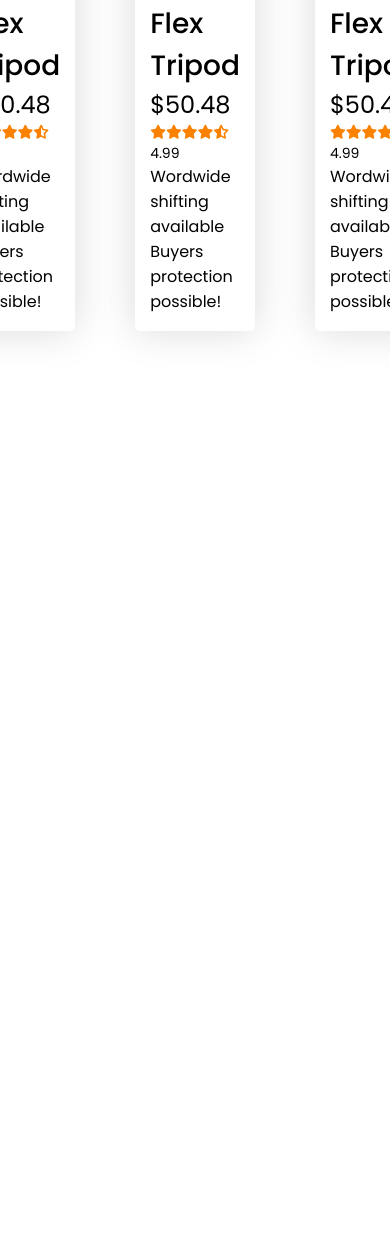
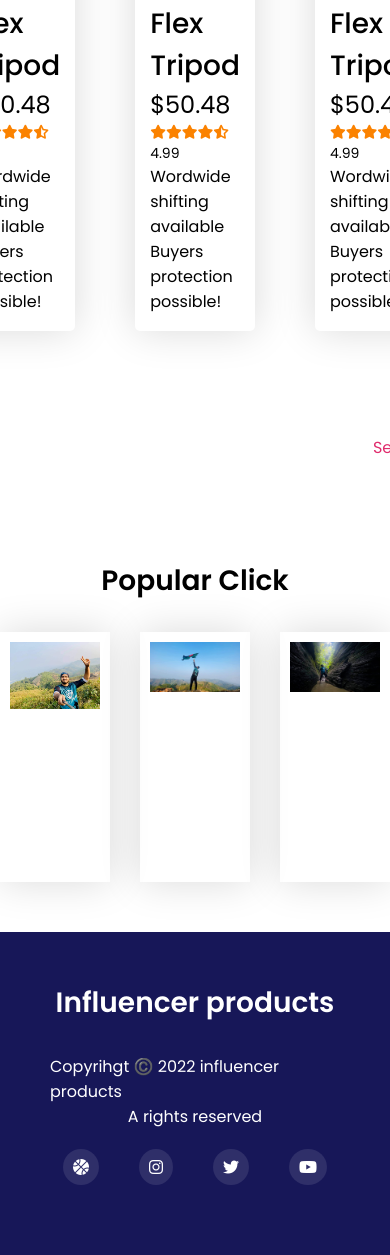
Before and after one commit to arfat-beep/-influencer-gear, a plain HTML site: page index.html in a window 390 px wide. Shown: the part 2247-3502 px from the top of the page. Before the commit the page ends 2682 px from the top, so only its background shows below. Drawn offline with Linux system fonts and the light colour scheme.

Commit message:
full website complete accept responsive

```diff
--- a/index.html
+++ b/index.html
@@ -282,8 +282,56 @@
             </div>
           </div>
         </div>
+        <div class="see-more">
+          <a href="arfat.xyz">See More <i class="fas fa-arrow-right"></i></a>
+        </div>
       </div>
     </section>
     <!-- Collection section End -->
+    <section>
+      <div class="container">
+        <h2>Popular Click</h2>
+        <div class="photos">
+          <div class="photo-details">
+            <div class="photo">
+              <img src="./images/arfat-xyz-arfatur-rahman (1).png" alt="" />
+            </div>
+            <div class="photo-info">
+              <h3>A photo of lift</h3>
+              <p>This photo contains so many memory in my life</p>
+            </div>
+          </div>
+          <div class="photo-details">
+            <div class="photo">
+              <img src="./images/arfat-xyz-arfatur-rahman (2).png" alt="" />
+            </div>
+            <div class="photo-info">
+              <h3>A photo of lift</h3>
+              <p>This photo contains so many memory in my life</p>
+            </div>
+          </div>
+          <div class="photo-details">
+            <div class="photo">
+              <img src="./images/arfat-xyz-arfatur-rahman (3).png" alt="" />
+            </div>
+            <div class="photo-info">
+              <h3>A photo of lift</h3>
+              <p>This photo contains so many memory in my life</p>
+            </div>
+          </div>
+        </div>
+      </div>
+    </section>
+    <footer>
+      <h2>Influencer products</h2>
+      <p>Copyrihgt ©️ 2022 influencer products</p>
+      <p>A rights reserved</p>
+      <div class="footer-icon">
+        <div class="icon"><i class="fas fa-basketball-ball"></i></div>
+        <div class="icon"><i class="fab fa-instagram"></i></div>
+        <div class="icon"><i class="fab fa-twitter"></i></div>
+        <div class="icon"><i class="fab fa-youtube"></i></div>
+      </div>
+    </footer>
   </body>
 </html>
--- a/styles/style.css
+++ b/styles/style.css
@@ -110,4 +110,62 @@ nav > ul li {
 .ratings .fas {
   color: #fb8200;
 }
+.see-more a {
+  color: #e02c6d;
+  float: right;
+}
 /* Collection End=========================== */
+/* Popular Click Start========================= */
+.photos {
+  display: grid;
+  grid-template-columns: repeat(3, 1fr);
+  gap: 30px;
+}
+.photo-details {
+  box-shadow: 0 0 40px rgba(0, 0, 0, 0.15);
+  padding: 10px;
+  width: 100%;
+  height: 250px;
+  overflow: hidden;
+  position: relative;
+}
+.photo-details .photo img {
+  width: 100%;
+}
+.photo-info {
+  position: absolute;
+  top: 100%;
+  height: 250px;
+  background-color: rgba(0, 0, 0, 0.15);
+  color: #fff;
+  transition: all 0.6s ease-in-out;
+  padding: 30px;
+  padding-top: 100px;
+}
+.photo-details:hover .photo-info {
+  top: 0%;
+  left: -10px;
+}
+/* Popular Click End========================= */
+/* Footer Start========================= */
+footer {
+  display: flex;
+  justify-content: center;
+  align-items: center;
+  flex-direction: column;
+  padding: 50px;
+  margin-top: 50px;
+  background-color: rgb(23, 23, 88);
+  color: #fff;
+}
+.footer-icon {
+  display: flex;
+  justify-content: center;
+}
+.footer-icon .icon i {
+  border-radius: 50%;
+  padding: 10px;
+  margin: 20px;
+  background-color: rgba(255, 255, 255, 0.1);
+}
+/* Footer End========================= */
```
Also changed, not shown: images/arfat-xyz-arfatur-rahman (1).png (added), images/arfat-xyz-arfatur-rahman (2).png (added), images/arfat-xyz-arfatur-rahman (3).png (added).
